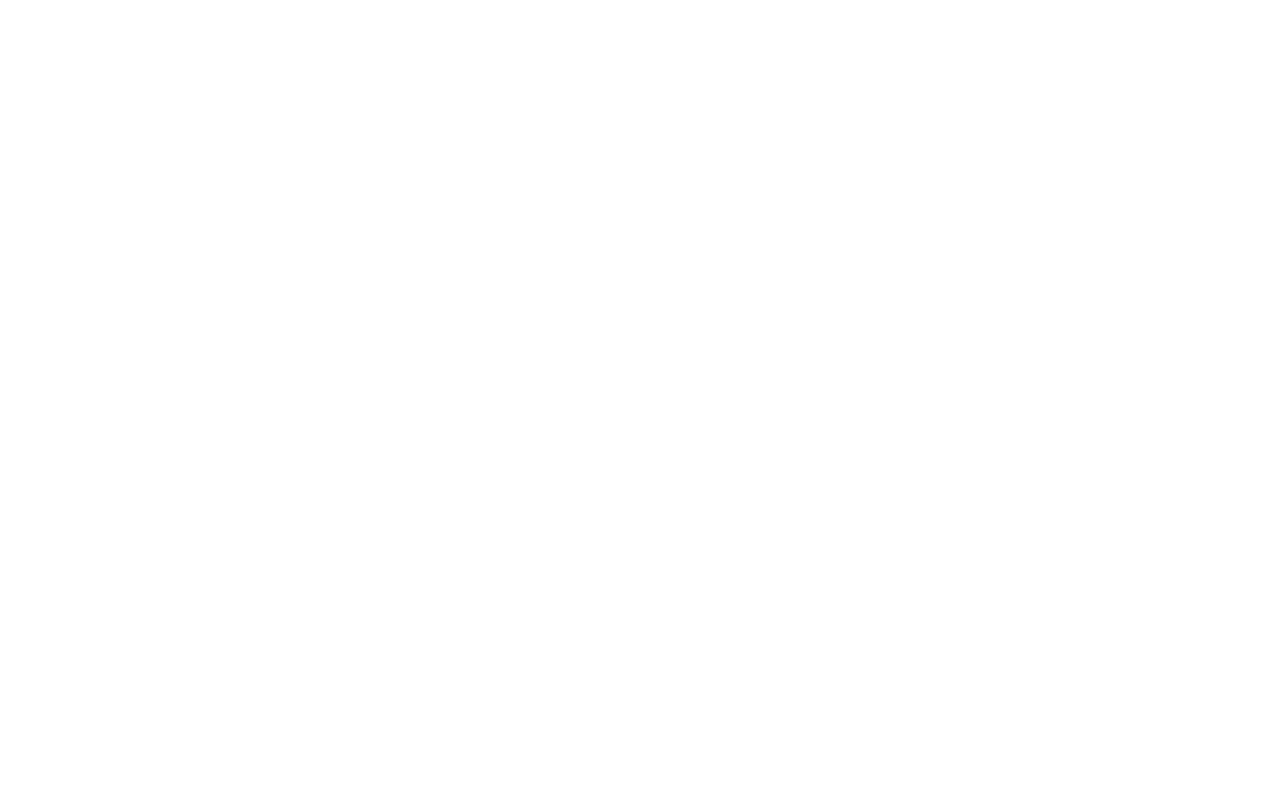
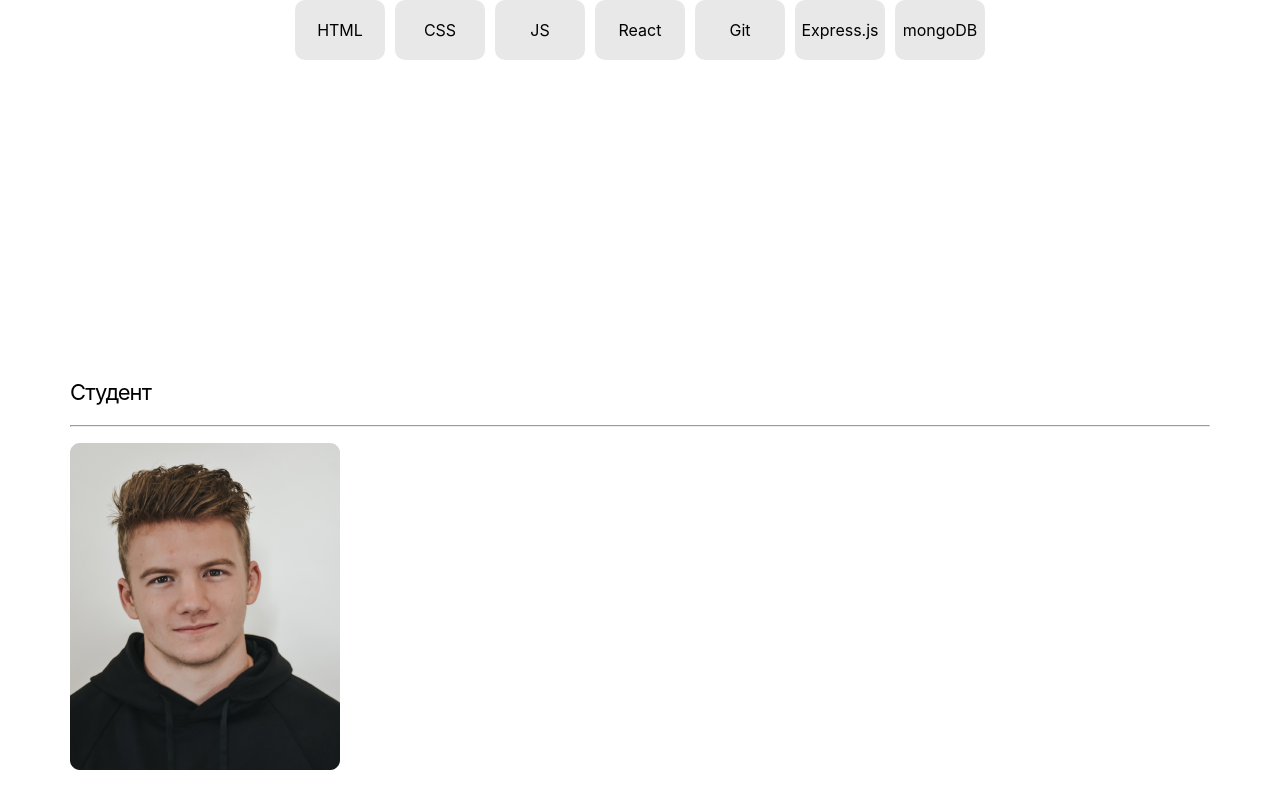
Before and after one commit to dacorm/movies-explorer-frontend, a React (Create React App) app: page / in a window 1280 px wide. Shown: the part 2283-3092 px from the top of the page. Before the commit the page ends 2063 px from the top, so only its background shows below. Built offline with nearby package versions, Linux system fonts and the light colour scheme.

Commit message:
feat: layout for aboutme component

```diff
--- /dev/null
+++ b/src/components/AboutMe/AboutMe.css
@@ -0,0 +1,4 @@
+.about {
+    width: 100%;
+    height: 1079px;
+}
--- /dev/null
+++ b/src/components/AboutMe/AboutMe.tsx
@@ -0,0 +1,26 @@
+import React from 'react';
+import './AboutMe.css';
+import StudentImage from '../../images/vitaliy.png'
+
+export const AboutMe = () => {
+    return (
+        <div className='about'>
+            <div className='about__content'>
+                <h2 className='about__title'>Студент</h2>
+                <hr/>
+                <div className="about__student">
+                    <div className="about__student-text-wrapper">
+                        <div className="about__student-text">
+                            <p className='about__student-name'></p>
+                            <p className='about__student-work'></p>
+                            <p className='about__student-info'></p>
+
+                        </div>
+                        <div className="about__student-link"></div>
+                    </div>
+                    <img src={StudentImage} className="about__student-image"  alt='Фотография студента' />
+                </div>
+            </div>
+        </div>
+    );
+};
--- a/src/components/App/App.tsx
+++ b/src/components/App/App.tsx
@@ -4,6 +4,7 @@ import {Promo} from "../Promo/Promo";
 import {NavTab} from "../NavTab/NavTab";
 import {AboutProject} from "../AboutProject/AboutProject";
 import {Techs} from "../Techs/Techs";
+import {AboutMe} from "../AboutMe/AboutMe";
 
 function App() {
     return (
@@ -12,6 +13,7 @@ function App() {
             <NavTab/>
             <AboutProject />
             <Techs />
+            <AboutMe />
         </div>
     );
 }
--- a/src/components/Techs/Techs.css
+++ b/src/components/Techs/Techs.css
@@ -43,7 +43,6 @@
     font-weight: 400;
     font-size: 50px;
     line-height: 58px;
-    /* identical to box height, or 116% */
 
     text-align: center;
     letter-spacing: -0.04em;
@@ -58,7 +57,6 @@
     width: 460px;
     font-size: 14px;
     line-height: 20px;
-    /* or 143% */
 
     text-align: center;
     letter-spacing: -0.04em;
```
Also changed, not shown: src/utils/global.d.ts (added, +24 -0 lines), src/images/vitaliy.png (added).
